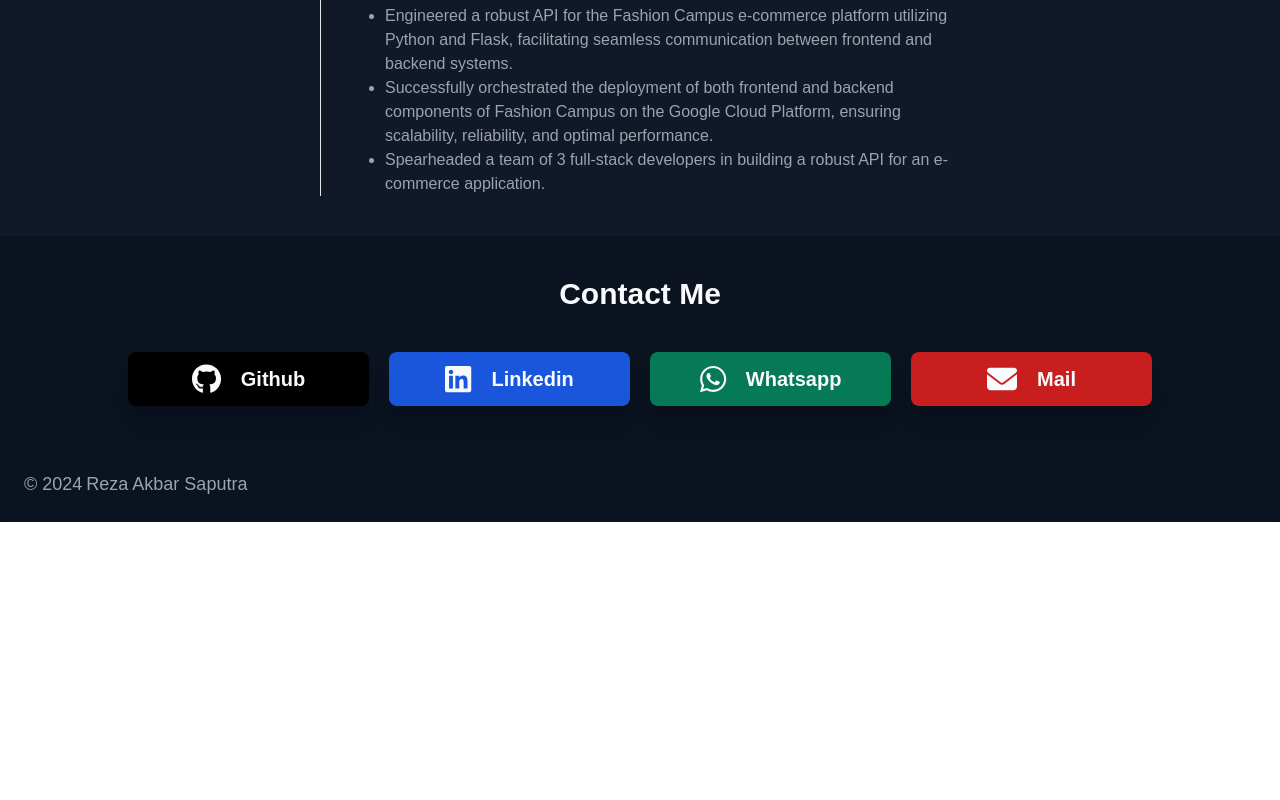
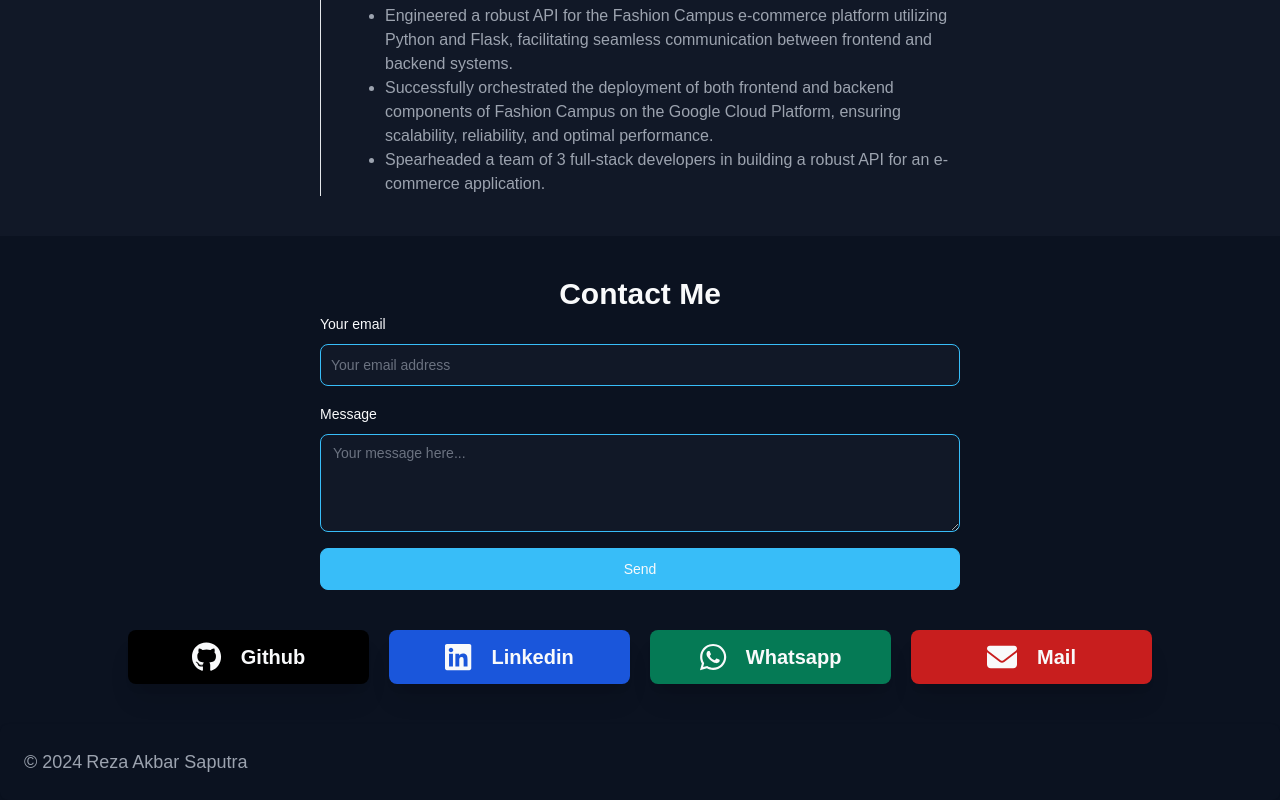
Before and after one commit to rzkidd/portfolio-web, a Next.js app: page / in a window 1280 px wide. Shown: the part 3928-4728 px from the top of the page. Before the commit the page ends 4450 px from the top, so only its background shows below. Built offline with nearby package versions, Linux system fonts and the light colour scheme; what taos would draw is missing.

Commit message:
add simple form

```diff
--- a/src/app/page.js
+++ b/src/app/page.js
@@ -14,9 +14,36 @@ import {
   faCircleChevronUp,
   faEnvelope,
 } from "@fortawesome/free-solid-svg-icons";
-import { Footer } from "flowbite-react";
+import {
+  Button,
+  Checkbox,
+  createTheme,
+  Footer,
+  Label,
+  Textarea,
+  TextInput,
+} from "flowbite-react";
 import { FontAwesomeIcon } from "@fortawesome/react-fontawesome";
 import { DateTime } from "luxon";
+
+const customTheme = createTheme({
+  textInput: {
+    field: {
+      input: {
+        colors: {
+          secondary:
+            "bg-card text-textMain border-secondary focus:border-secondary focus:ring-secondary",
+        },
+      },
+    },
+  },
+  textArea: {
+    colors: {
+      secondary:
+        "bg-card text-textMain border-secondary focus:border-secondary focus:ring-secondary",
+    },
+  },
+});
 
 export default function Home() {
   const mySkills = [
@@ -194,6 +221,46 @@ export default function Home() {
         <h2 className="text-3xl font-semibold text-textMain" id="contact">
           Contact Me
         </h2>
+        <form className="flex flex-col w-4/5 gap-4 lg:w-1/2">
+          <div>
+            <div className="block mb-2 ">
+              <Label htmlFor="email" className="text-textMain ">
+                Your email
+              </Label>
+            </div>
+            <TextInput
+              id="email"
+              type="email"
+              placeholder="Your email address"
+              required
+              theme={customTheme.textInput}
+              color="secondary"
+            />
+          </div>
+          <div>
+            <div className="block mb-2">
+              <Label htmlFor="message" className="text-textMain">
+                Message
+              </Label>
+            </div>
+            <Textarea
+              id="message"
+              type="text"
+              required
+              sizing="lg"
+              rows={4}
+              theme={customTheme.textArea}
+              color={"secondary"}
+              placeholder="Your message here..."
+            />
+          </div>
+          <Button
+            type="submit"
+            className="bg-secondary border-secondary text-textMain hover:!bg-card hover:border-secondary hover:text-textMain"
+          >
+            Send
+          </Button>
+        </form>
         <div className="grid w-4/5 grid-cols-2 gap-5 mt-10 lg:grid-cols-4">
           {contacts.map((contact) => (
             <Contact
```
